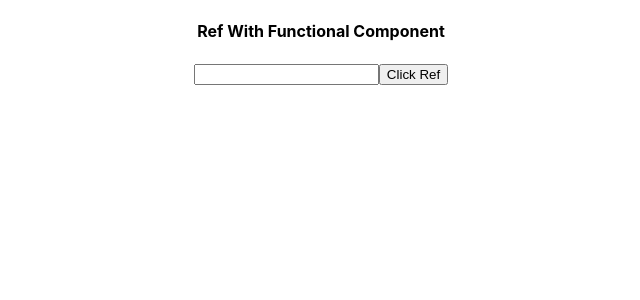
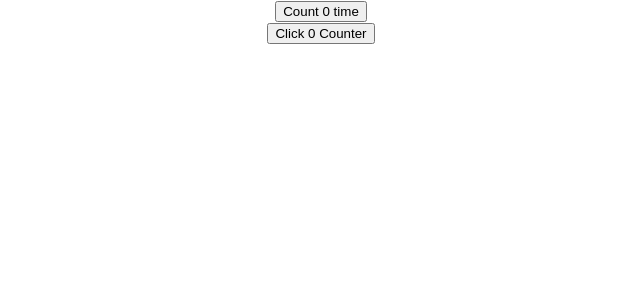
Before and after one commit to Dev-Ganesh-Sable/React-All-Topic, a React (Create React App) app in the folder all-topic/: page / in a window 1280 px wide. Shown: the top 300 px of the page, without its empty margins (319-959 px from the left). Built offline with nearby package versions, Linux system fonts and the light colour scheme.

Commit message:
add render props file and code

```diff
--- a/all-topic/src/App.js
+++ b/all-topic/src/App.js
@@ -12,6 +12,10 @@ import ComponentWillUnMountOne from './Component/Rendering/ClassComponentLifeCyc
 import List from './Component/Rendering/ListAndKeys/List';
 import RefWithClassComponent from './Component/Rendering/Ref/RefWithClassComponent';
 import RefWithFunctionalComponent from './Component/Rendering/Ref/RefWithFunctionalComponent';
+import CounterTwo from './Component/Rendering/RenderingProps/CounterTwo';
+import HoveredCounter from './Component/Rendering/RenderingProps/HoveredCounter';
+import User from './Component/Rendering/RenderingProps/User';
+import Counter from './Component/Rendering/RenderingProps/Counter';
 
 function App() {
   return (
@@ -44,7 +48,17 @@ function App() {
       {/* <RefWithClassComponent /> */}
 
       {/* ref functional component */}
-      <RefWithFunctionalComponent />
+      {/* <RefWithFunctionalComponent /> */}
+      {/* -------------------------------------------------------------------- */}
+
+      {/* rendering props */}
+      {/* <CounterTwo /> */}
+      {/* <HoveredCounter /> */}
+      {/* <User render={(isLoggIn) => isLoggIn ? "Ganesh" : "Guest"} /> */}
+      <Counter render={(count, incrementCounts) => (<CounterTwo count={count} incrementCount={incrementCounts} />)} />
+
+      <Counter render={(count, incrementCounts) => (<HoveredCounter count={count} incrementCount={incrementCounts} />)} />
+
 
 
 
--- /dev/null
+++ b/all-topic/src/Component/Rendering/RenderingProps/Counter.js
@@ -0,0 +1,30 @@
+import React, { Component } from 'react'
+
+class Counter extends Component {
+
+    constructor(props) {
+        super(props)
+
+        this.state = {
+            count: 0
+        }
+    }
+
+    incrementCount = () => {
+        this.setState(prevState => {
+            return { count: prevState.count + 1 }
+        })
+    }
+
+    render() {
+
+
+        return (
+            <div>
+                {this.props.render(this.state.count, this.incrementCount)}
+            </div>
+        )
+    }
+}
+
+export default Counter
--- /dev/null
+++ b/all-topic/src/Component/Rendering/RenderingProps/CounterTwo.js
@@ -0,0 +1,18 @@
+import React, { Component } from 'react'
+
+export class CounterTwo extends Component {
+
+
+    render() {
+
+        const { count,incrementCount } = this.props
+
+        return (
+            <div>
+                <button onClick={incrementCount}>Count {count} time</button>
+            </div>
+        )
+    }
+}
+
+export default CounterTwo
--- /dev/null
+++ b/all-topic/src/Component/Rendering/RenderingProps/HoveredCounter.js
@@ -0,0 +1,18 @@
+import React, { Component } from 'react'
+
+export class HoveredCounter extends Component {
+
+
+    render() {
+
+        const { count, incrementCount } = this.props
+
+        return (
+            <div>
+                <button onClick={incrementCount}>Click {count} Counter</button>
+            </div>
+        )
+    }
+}
+
+export default HoveredCounter
--- /dev/null
+++ b/all-topic/src/Component/Rendering/RenderingProps/User.js
@@ -0,0 +1,15 @@
+import React, { Component } from 'react'
+
+class User extends Component {
+
+    render() {
+
+        return (
+
+            // defaut value is false
+            <div>{this.props.render(true)}</div>
+        )
+    }
+}
+
+export default User
```
